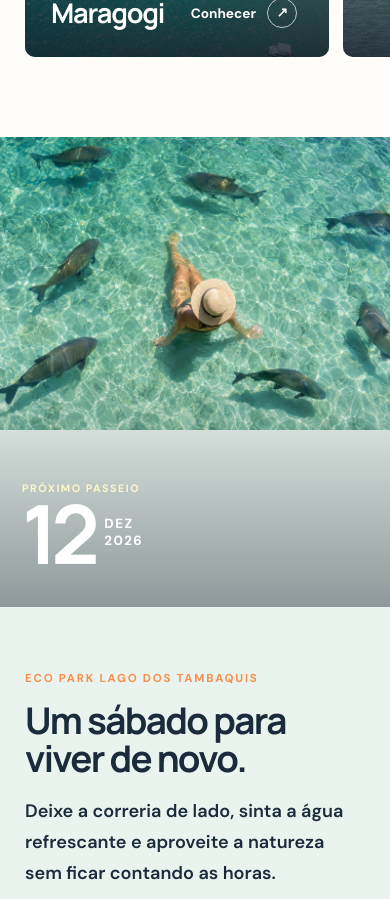
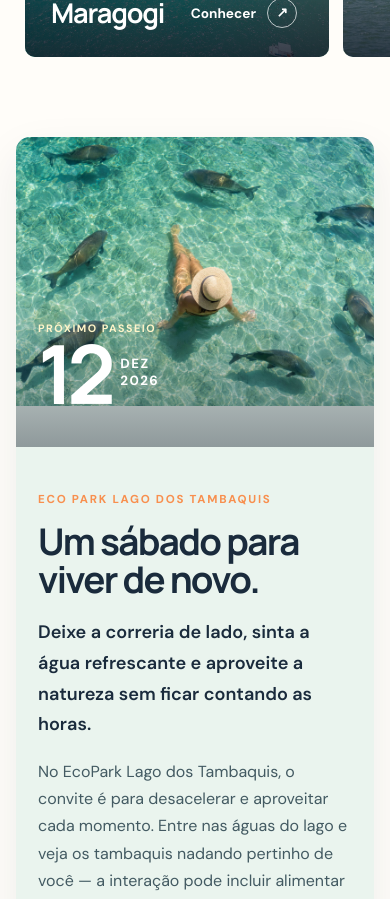
Before and after one commit to DeniSantos83/viafoxtour, a React (Vite) app: page / in a window 390 px wide. Shown: the part 1400-2299 px from the top of the page. Built offline with nearby package versions, Linux system fonts and the light colour scheme.

Commit message:
style: reduz destaque do passeio e melhora mobile

```diff
--- a/src/styles.css
+++ b/src/styles.css
@@ -335,11 +335,16 @@ h2 {
 .featured-trip {
   display: grid;
   grid-template-columns: minmax(0, 0.95fr) minmax(0, 1.05fr);
+  max-width: 1240px;
+  margin: 0 auto 110px;
   background: #eaf4ee;
   color: var(--blue);
+  border-radius: 18px;
+  overflow: hidden;
+  box-shadow: 0 18px 46px #1a2b3c14;
 }
 .featured-trip-image {
-  min-height: 760px;
+  min-height: 590px;
   position: relative;
 }
 .featured-trip-image > img {
@@ -385,7 +390,7 @@ h2 {
   line-height: 1.25;
 }
 .featured-trip-copy {
-  padding: clamp(64px, 8vw, 118px) clamp(26px, 8vw, 115px);
+  padding: clamp(50px, 5vw, 76px) clamp(26px, 5vw, 72px);
 }
 .featured-trip-copy h2 {
   max-width: 570px;
@@ -654,9 +659,11 @@ footer span {
   .featured-trip {
     display: flex;
     flex-direction: column;
+    margin: 0 16px 72px;
+    border-radius: 14px;
   }
-  .featured-trip-image { min-height: 470px; }
-  .featured-trip-copy { padding: 64px 25px 76px; }
+  .featured-trip-image { min-height: 310px; }
+  .featured-trip-copy { padding: 45px 22px 54px; }
   .trip-prices { grid-template-columns: 1fr; }
   .experience-photo {
     height: 390px;
```
